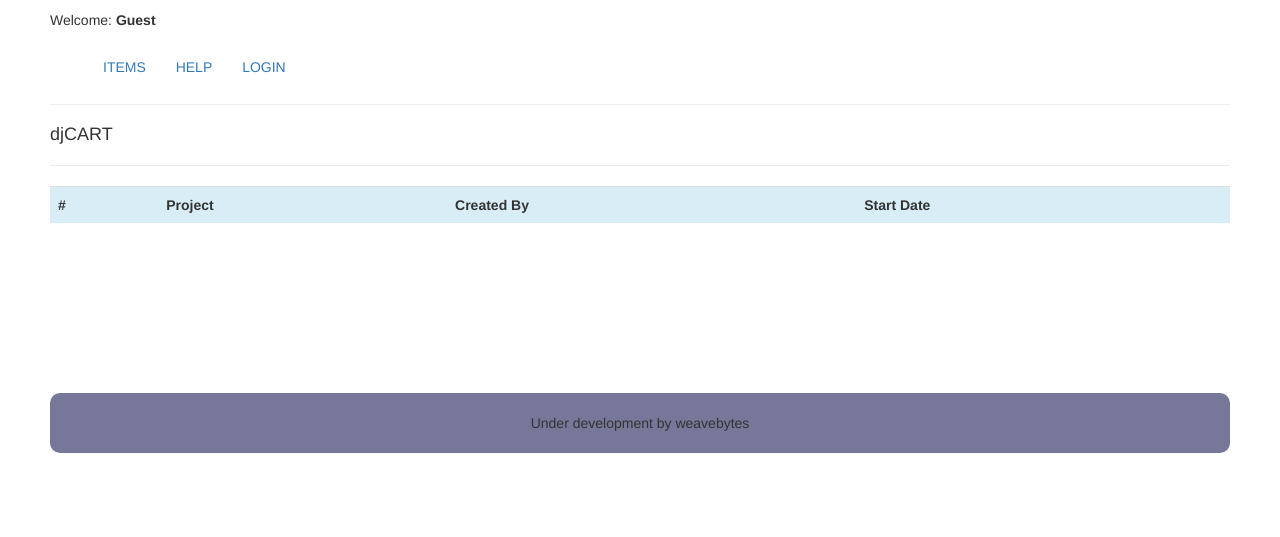
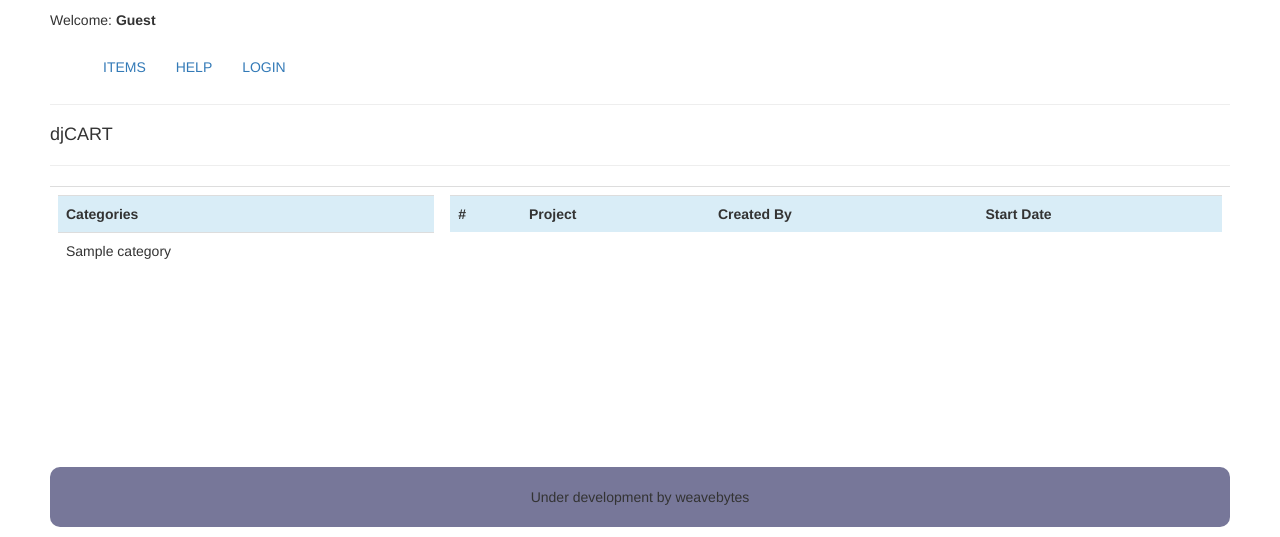
Before and after one commit to stoic1979/djcart, a Django app: page /category/1 in a window 1280 px wide. Shown: the top 537 px of the page. Run offline with Django 3.2, Linux system fonts and the light colour scheme; tables that the repository leaves empty hold one stand-in row (values such as "Sample post"); parts of the project's set-up code (start-up, migrations or seed data) failed here and were passed over; some libraries are stand-ins or nearby versions.

Commit message:
showing categories of products

```diff
--- a/dashboard/templates/index.html
+++ b/dashboard/templates/index.html
@@ -7,6 +7,21 @@
 {% block body %}
 <h4>djCART</h4><hr>
 
+<table class="table" border="0" cellspacing="5" cellpadding="5" width="100%">
+    <tr>
+        <td>
+            <table class="table" border="0" cellspacing="5" cellpadding="5" width="100%">
+                <tr class="info"><th>Categories</th></tr>
+                <tr>
+                    <td>
+                        {% for category in categories %}
+                        {{ category.title }}<br>
+                        {% endfor %}
+                    </td>
+                </tr>
+            </table>
+        </td>
+        <td>
             <table class="table" border="0" cellspacing="5" cellpadding="5" width="100%">
                 <tr class="info">
                     <td><b>#</b></td>
@@ -23,6 +38,9 @@
                 </tr>
                 {% endfor %}
             </table>
+        </td>
+    </tr>
+</table>
 
 <br> <br> <br> <br> <br> <br> <br>
 
```
Lines whose indentation alone changed are shown as unchanged.
